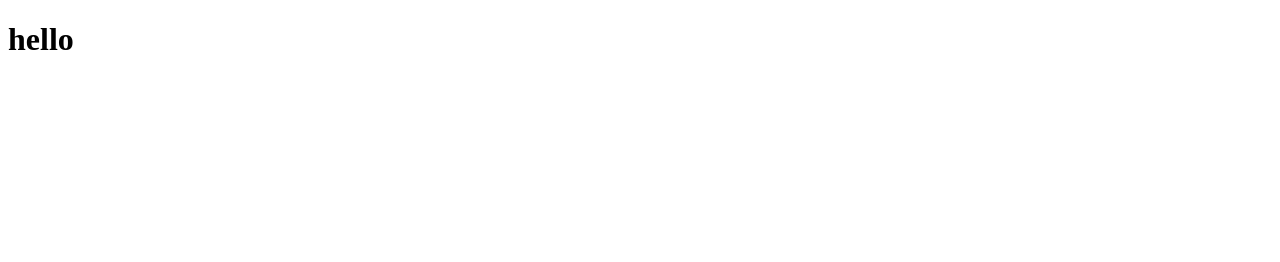
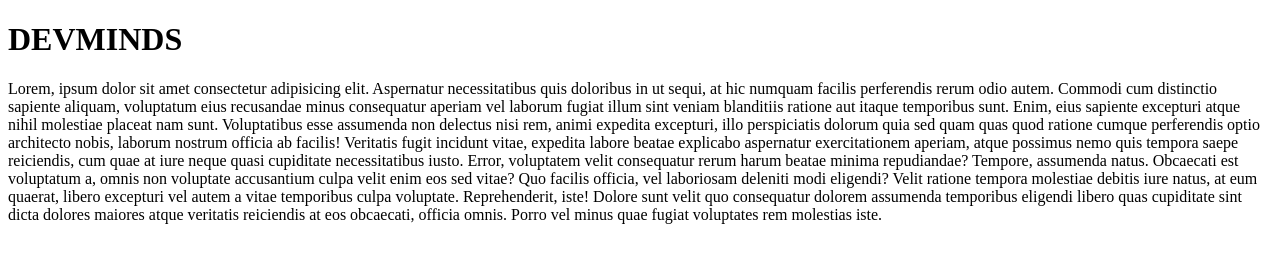
Before and after one commit to Sumit-source-dot/ecomProj, a plain HTML site: page index.html in a window 1280 px wide. Drawn offline with Linux system fonts and the light colour scheme.

Commit message:
Add lorem ipsum paragraph content

```diff
--- a/index.html
+++ b/index.html
@@ -4,8 +4,10 @@
     <meta charset="UTF-8">
     <meta name="viewport" content="width=device-width, initial-scale=1.0">
     <title>Document</title>
+    <link rel="stylesheet" href="style.css">
 </head>
 <body>
-    <h1>hello</h1>
+    <h1>DEVMINDS</h1>
+    <p>Lorem, ipsum dolor sit amet consectetur adipisicing elit. Aspernatur necessitatibus quis doloribus in ut sequi, at hic numquam facilis perferendis rerum odio autem. Commodi cum distinctio sapiente aliquam, voluptatum eius recusandae minus consequatur aperiam vel laborum fugiat illum sint veniam blanditiis ratione aut itaque temporibus sunt. Enim, eius sapiente excepturi atque nihil molestiae placeat nam sunt. Voluptatibus esse assumenda non delectus nisi rem, animi expedita excepturi, illo perspiciatis dolorum quia sed quam quas quod ratione cumque perferendis optio architecto nobis, laborum nostrum officia ab facilis! Veritatis fugit incidunt vitae, expedita labore beatae explicabo aspernatur exercitationem aperiam, atque possimus nemo quis tempora saepe reiciendis, cum quae at iure neque quasi cupiditate necessitatibus iusto. Error, voluptatem velit consequatur rerum harum beatae minima repudiandae? Tempore, assumenda natus. Obcaecati est voluptatum a, omnis non voluptate accusantium culpa velit enim eos sed vitae? Quo facilis officia, vel laboriosam deleniti modi eligendi? Velit ratione tempora molestiae debitis iure natus, at eum quaerat, libero excepturi vel autem a vitae temporibus culpa voluptate. Reprehenderit, iste! Dolore sunt velit quo consequatur dolorem assumenda temporibus eligendi libero quas cupiditate sint dicta dolores maiores atque veritatis reiciendis at eos obcaecati, officia omnis. Porro vel minus quae fugiat voluptates rem molestias iste.</p>
 </body>
 </html>
```
